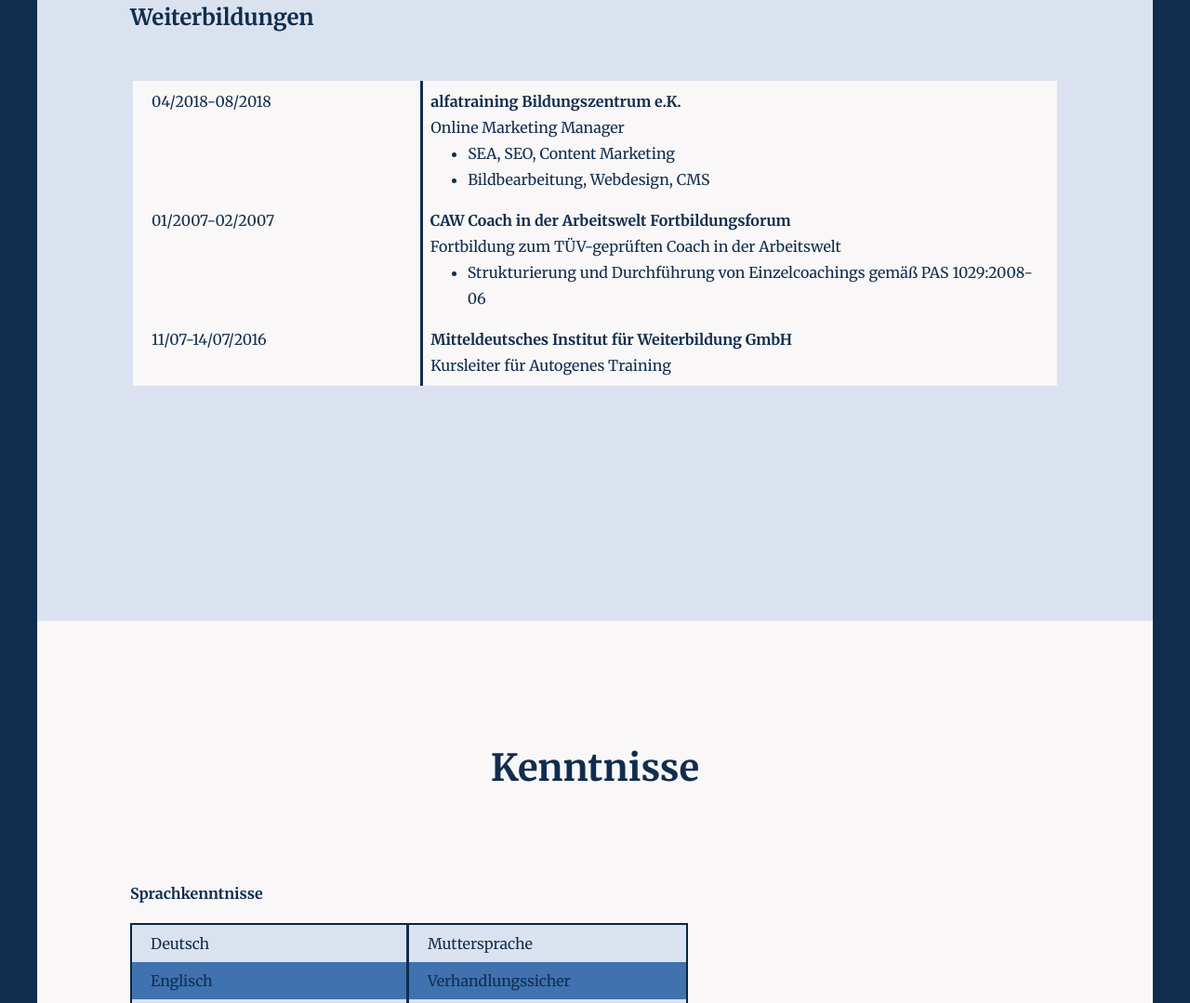
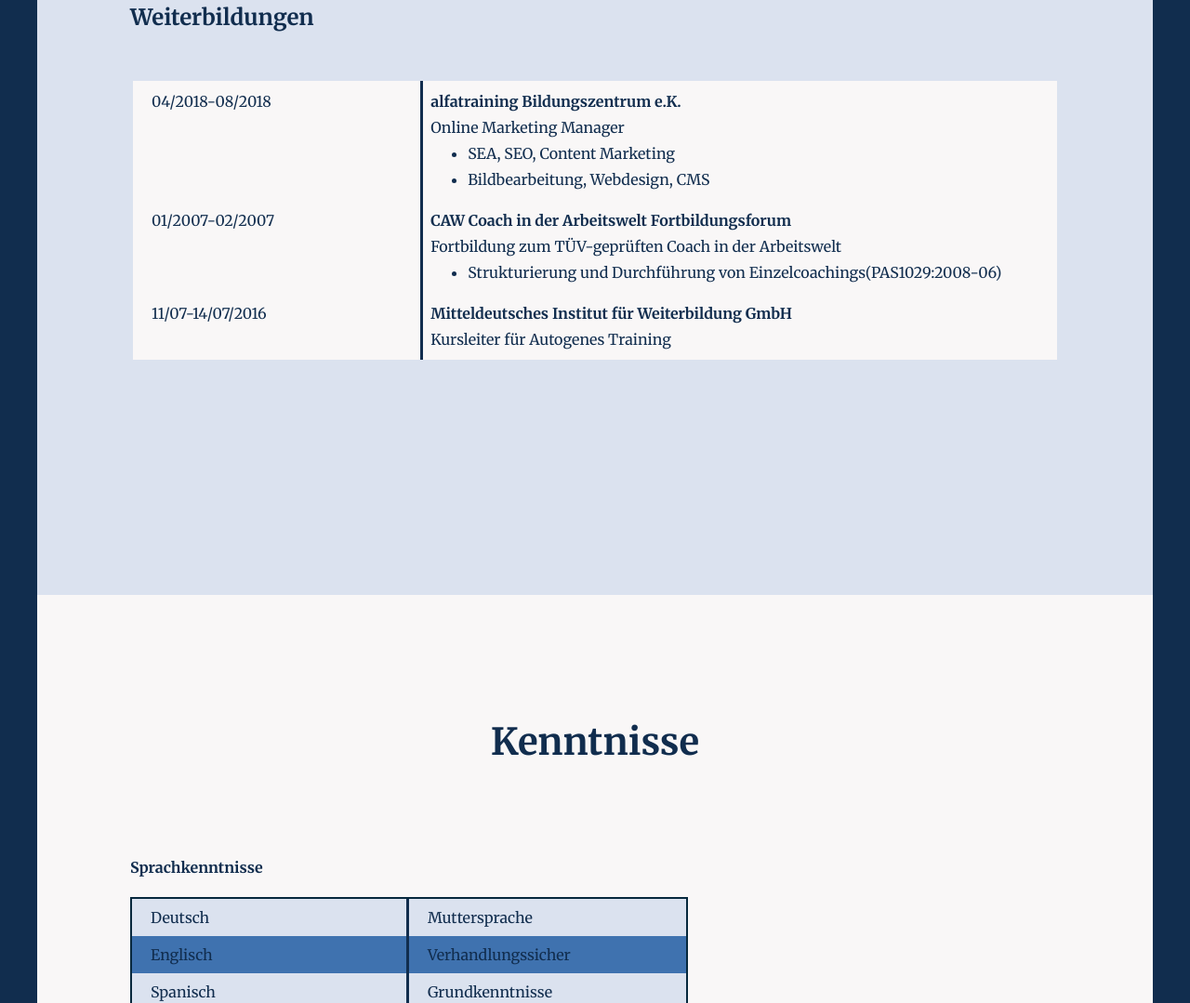
Before and after one commit to Kreisende/cv, a plain HTML site: page index.html in a window 1280 px wide. Shown: the part 2657-3736 px from the top of the page at 93% size. Drawn offline with Linux system fonts and the light colour scheme.

Commit message:
Update index.html
Content Change: CAW Description

```diff
--- a/index.html
+++ b/index.html
@@ -255,7 +255,7 @@
                 </div>
                 <ul class="content-list">
                   <li>
-                    Strukturierung und Durchführung von Einzelcoachings gemäß PAS 1029:2008-06
+                    Strukturierung und Durchführung von Einzelcoachings(PAS1029:2008-06)
                   </li>
                 </ul>
               </div>
```
